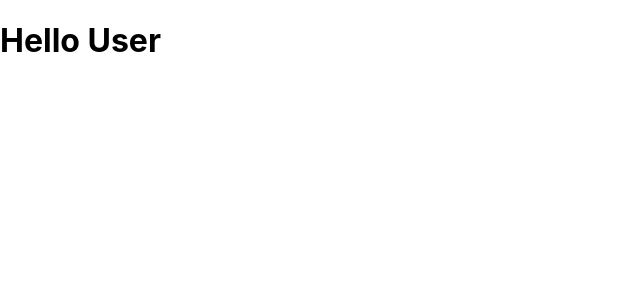
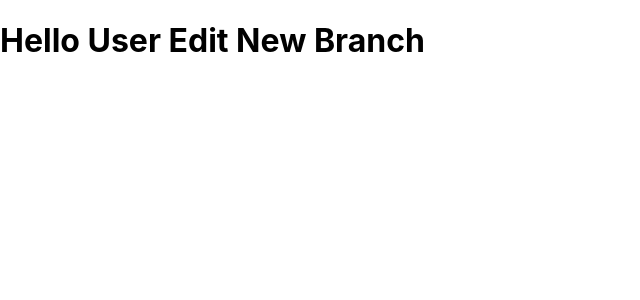
Before and after one commit to huynvn010193/first-demo-nextjs, a Next.js app: page /user in a window 1280 px wide. Shown: the top 300 px of the page, without its empty margins (0-640 px from the left). Built offline with nearby package versions, Linux system fonts and the light colour scheme.

Commit message:
commit in new branch

```diff
--- a/pages/user.js
+++ b/pages/user.js
@@ -2,6 +2,6 @@ import React from 'react';
 
 export default function User() {
   return (
-    <h1>Hello User</h1>
+    <h1>Hello User Edit New Branch</h1>
   )
 }
```
